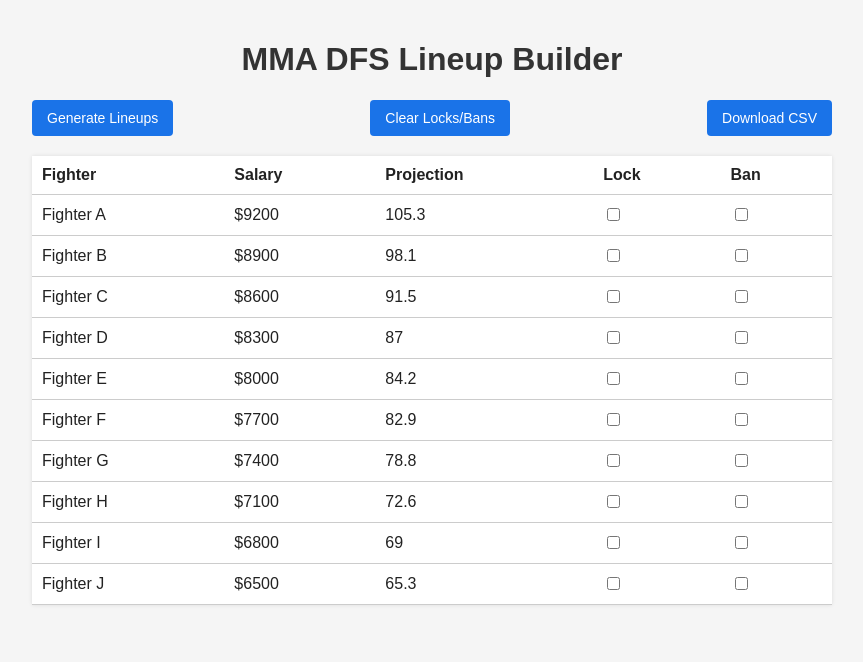
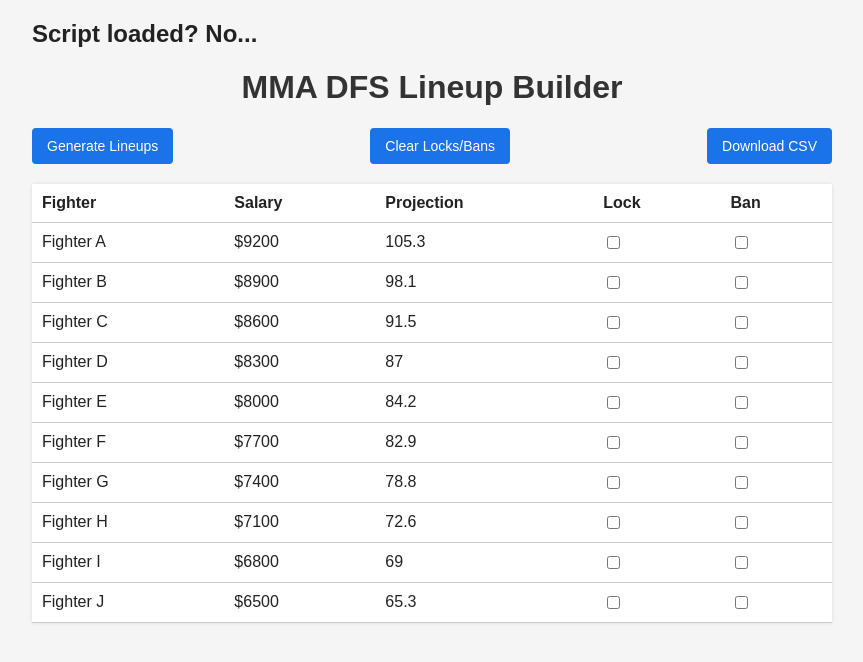
Before and after one commit to endo125/Dfs-lineup, a plain HTML site: page index.html in a window 1280 px wide. Shown: the whole page, without its empty margins (208-1071 px from the left). Drawn offline with Linux system fonts and the light colour scheme.

Commit message:
Update index.html

```diff
--- a/index.html
+++ b/index.html
@@ -1,3 +1,4 @@
+<h2 id="debug-message">Script loaded? No...</h2>
 <!DOCTYPE html>
 <html lang="en">
 <head>
```
